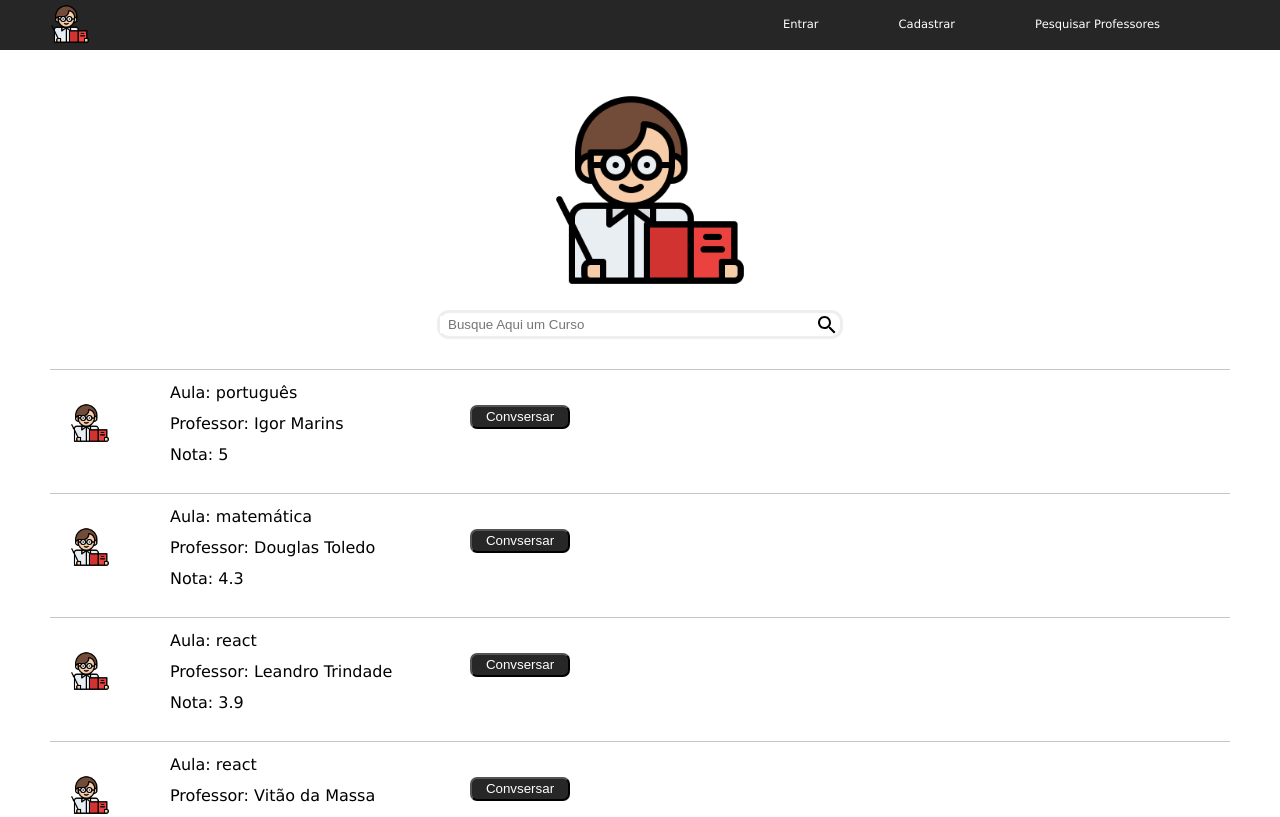
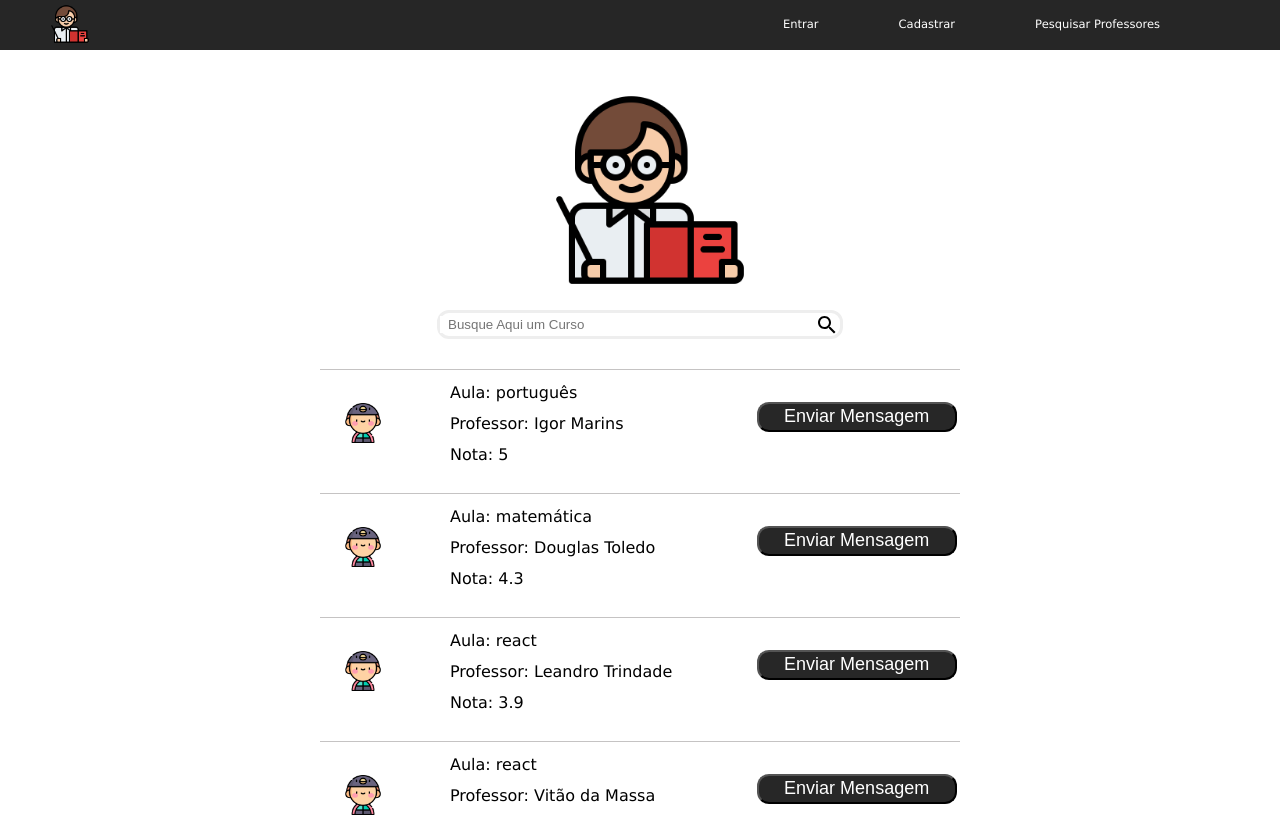
Before and after one commit to igor-py/professor-online, a React (Create React App) app in the folder app/: page /pesquisa in a window 1280 px wide. Shown: the top 817 px of the page. Built offline with nearby package versions, Linux system fonts and the light colour scheme; the HTML template or start-up script is replaced by a standard one.

Commit message:
some style changes

```diff
--- a/app/src/Components/User.js
+++ b/app/src/Components/User.js
@@ -1,22 +1,22 @@
 import React from 'react';
-import proffLogo from '../images/professor.png';
+import avatar from '../images/avatar.png';
 
 export default function User({ user }) {
   return (
-      <li key = {user.id}>
-        <div id = "infoPesquisaContainer">
-          <div id = "logoContainer">
-            <img src={proffLogo} />
+    <li key={user.id}>
+      <div id="infoPesquisaContainer">
+        <div id="logoContainer">
+          <img src={avatar} />
         </div>
-          <div id = "userInfoContainer">
+        <div id="userInfoContainer">
           <p>Aula: {user.aula}</p>
           <p>Professor: {user.name}</p>
           <p>Nota: {user.rating}</p>
         </div>
-          <div id = "actionContainer">
-            <button type="button">Convsersar</button>
+        <div id="actionContainer">
+          <button type="button">Enviar Mensagem</button>
         </div>
       </div>
     </li>
-    )
+  );
 }
--- a/app/src/pages/pesquisa/index.js
+++ b/app/src/pages/pesquisa/index.js
@@ -1,7 +1,7 @@
 import React, { Component } from 'react';
 import User from '../../Components/User';
 import '../../styles/pesquisa.css';
-import proffLogo from '../../images/professor.png'
+import proffLogo from '../../images/professor.png';
 import api from '../../services/api';
 
 export default class Pesquisa extends Component {
@@ -47,46 +47,48 @@ export default class Pesquisa extends Component {
         turn: 'tarde',
         rating: 3.3,
         aula: 'react',
-      },],
+      },
+    ],
   };
 
-  handleInputChange = e => {
+  handleInputChange = (e) => {
     this.setState({
-      newUser: e.target.value
-    })
-  }
+      newUser: e.target.value,
+    });
+  };
 
-  handleSubmit = async e => {
+  handleSubmit = async (e) => {
     e.preventDefault();
 
-    const { newUser } = this.state
+    const { newUser } = this.state;
 
     const response = await api.post({
       data: {
-        tags: newUser
-      }
-    })
+        tags: newUser,
+      },
+    });
 
     this.setState({
       users: [...response],
       newUser: '',
-    })
-  }
+    });
+  };
 
   render() {
     const { users, newUser } = this.state;
     return (
-      <div>
+      <div id="parentContainer">
         <div id="tituloContainer">
-          <img src={proffLogo}/>
+          <img src={proffLogo} />
           <form id="submitContainer" onSubmit={this.handleSubmit}>
-            <input type="text"
+            <input
+              type="text"
               placeholder="Busque Aqui um Curso"
               value={newUser}
               onChange={this.handleInputChange}
             />
             <div id="submitButton">
-              <button type="submit"/>
+              <button type="submit" />
             </div>
           </form>
         </div>
--- a/app/src/styles/pesquisa.css
+++ b/app/src/styles/pesquisa.css
@@ -11,7 +11,7 @@
   height: 40px;
 }
 
-#tituloContainer label{
+#tituloContainer label {
   font-size: 30px;
   padding-top: 30px;
   color: black;
@@ -65,11 +65,13 @@
 #pesquisaList {
   padding-left: 50px;
   padding-right: 50px;
+  width: 50%;
 }
 
 #infoPesquisaContainer {
   display: flex;
   flex-direction: row;
+  justify-content: space-around;
   margin-top: 30px;
   margin-bottom: 30px;
   align-items: center;
@@ -86,9 +88,10 @@ p {
 }
 
 #actionContainer button {
-  width: 100px;
-  height: 24px;
-  border-radius: 7px;
+  width: 200px;
+  height: 30px;
+  font: 18px Arial;
+  border-radius: 12px;
   background: rgba(0, 0, 0, 0.849);
   color: white;
 }
@@ -101,3 +104,10 @@ p {
 #actionContainer button:focus {
   outline: none;
 }
+
+#parentContainer {
+  display: flex;
+  flex-direction: column;
+  align-items: center;
+  width: 100%;
+}
```
Lines whose indentation alone changed are shown as unchanged.
